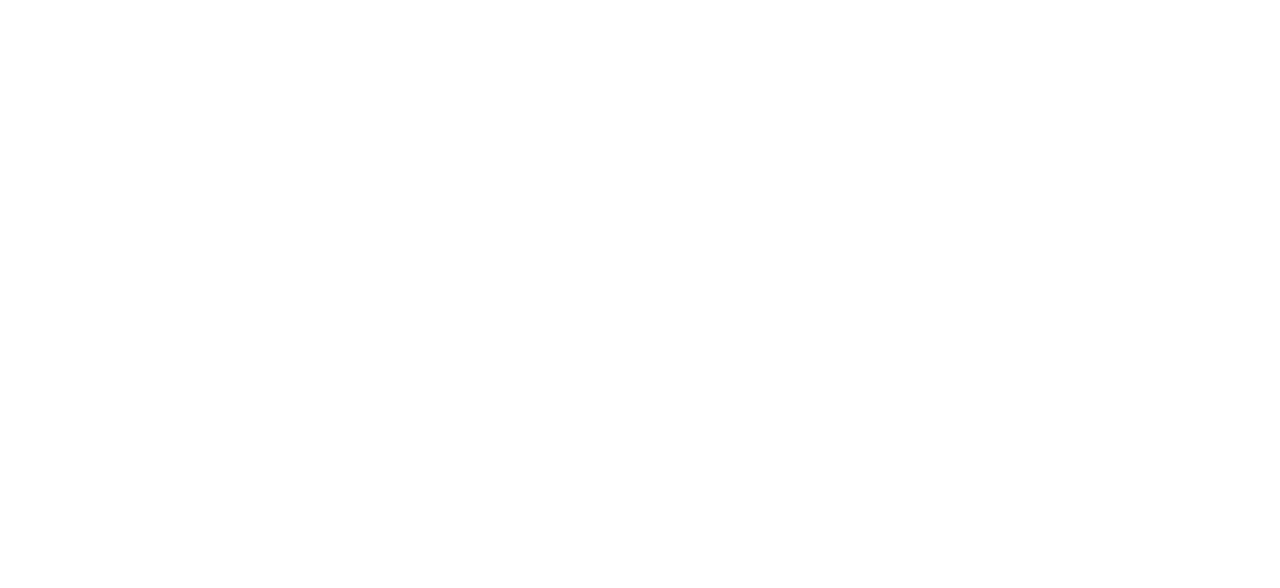
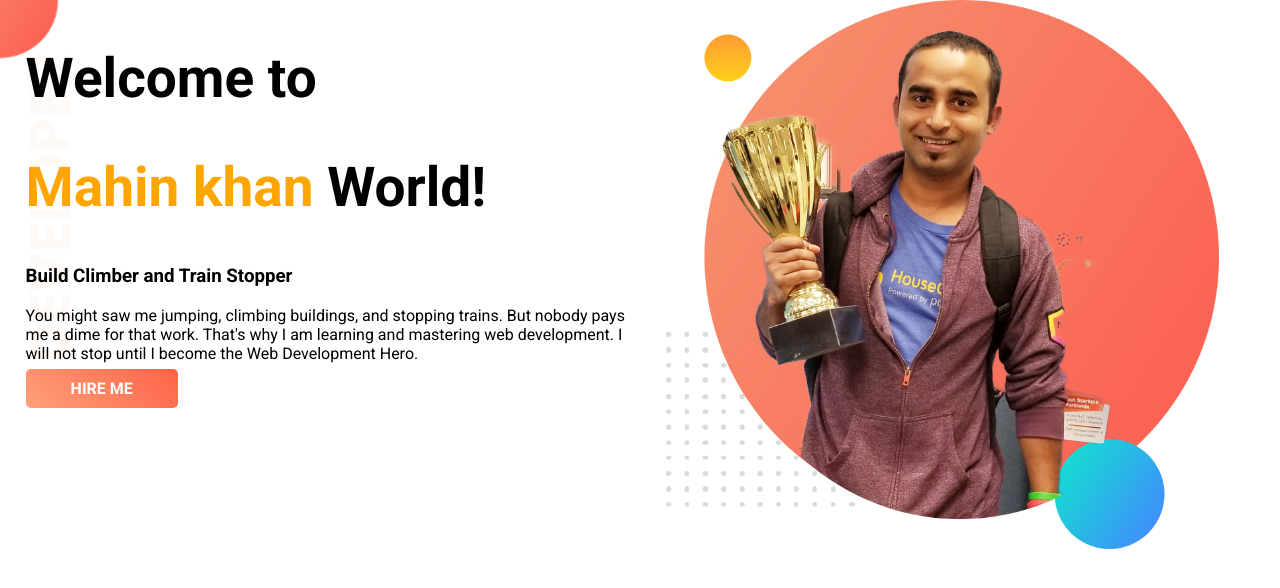
Before and after one commit to developer-mahin/developer-portfolio, a plain HTML site: page index.html in a window 1280 px wide. Drawn offline with Linux system fonts and the light colour scheme.

Commit message:
new edit

```diff
--- a/index.html
+++ b/index.html
@@ -11,6 +11,23 @@
     <link rel="stylesheet" href="style.css">
 </head>
 <body>
-
+    <section class="welcome-section flex-container" >
+        <div class="half-width welcome-section-description">
+            <h1>Welcome to</h1>
+            <h1><span >Mahin khan</span> World!</h1>
+            <h3>Build Climber and Train Stopper</h3>
+            <p>You might saw me jumping, climbing buildings, and stopping trains. But nobody pays me a dime for that work. That's why I am learning and mastering web development. I will not stop until I become the Web Development Hero.</p>
+            <a class="anchor-button" target="_blank " href="www.google.com">Hire me</a>
+        </div>
+        <div class="half-width">
+            <img src="images/jhankar.png" alt="">
+        </div>
+    </section>
+    <section class="dream-big flex-container">
+        <div class="half-width">
+            <img src="" alt="">
+        </div>
+        <div class="half-width welcome-section-description"></div>
+    </section>
 </body>
 </html>
--- a/style.css
+++ b/style.css
@@ -1,3 +1,33 @@
 body{
     font-family: 'Roboto', sans-serif;
+    margin: 0;
 }
+.welcome-section{
+    background-image: url(images/top-banner.png);
+    background-repeat: no-repeat;
+}
+.flex-container{
+    display: flex;
+}
+.half-width{
+    width: 50%;
+    padding-left: 2%;
+}
+.half-width img{
+    width: 90%;
+}
+.welcome-section-description h1{
+    font-size: 55px;
+}
+.welcome-section-description h1 span{
+    color: orange;
+}
+a.anchor-button{
+    background: linear-gradient(45deg, lightsalmon, tomato);
+    padding: 10px 45px;
+    border-radius: 5px;
+    color: #fff;
+    text-transform: uppercase;
+    font-weight: 700;
+    text-decoration: none;
+}
```
Also changed, not shown: images/jhankar.png (added), images/top-banner.png (added), 1 other file.
